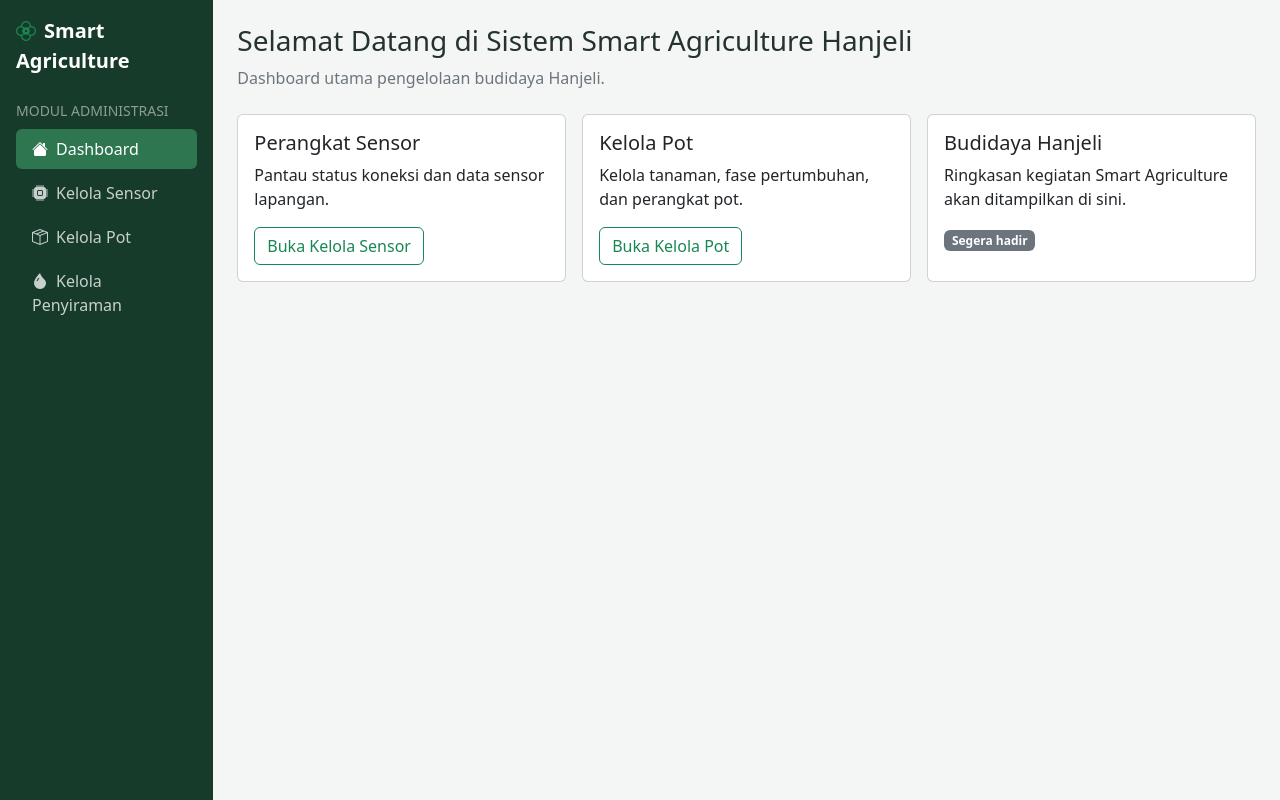
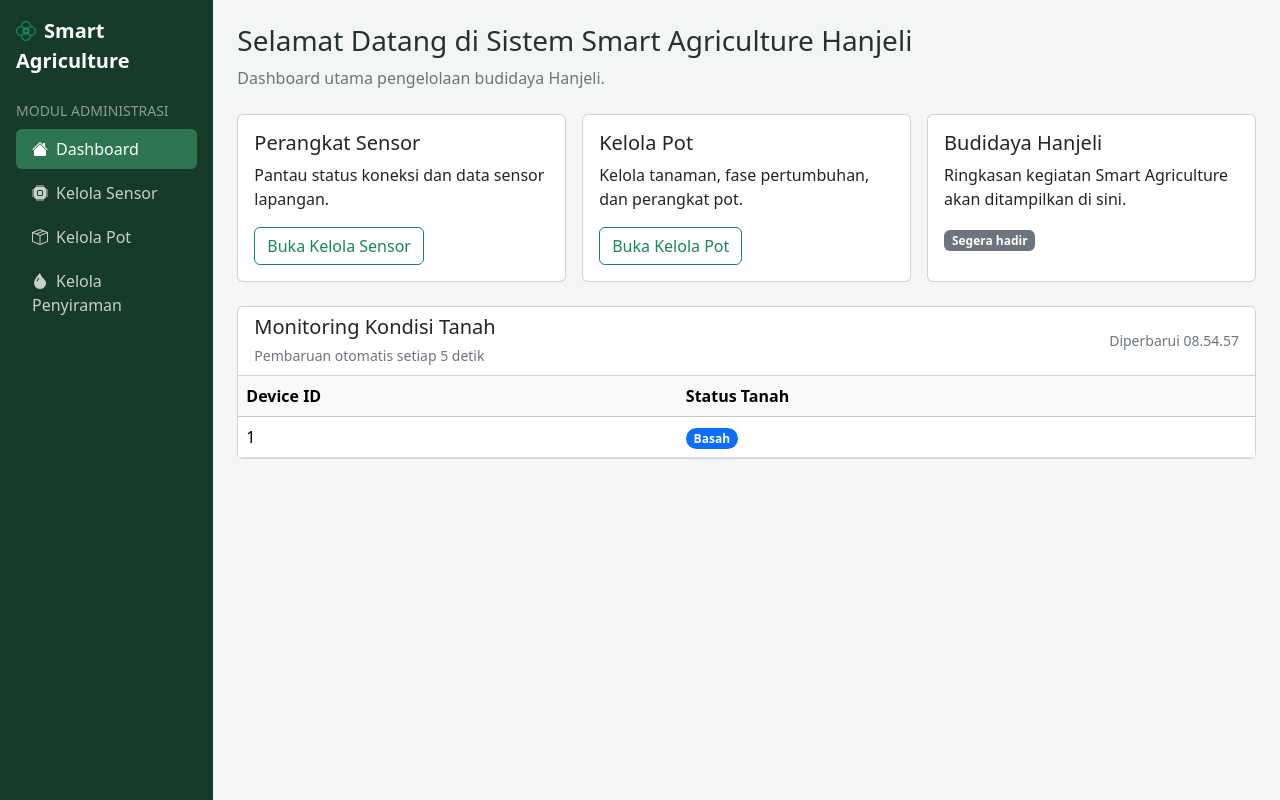
Before and after one commit to Al-iii/projectHanjeli, a Django app: page /admin-dashboard/ in a window 1280 px wide. Run offline with Django 5.2, Linux system fonts and the light colour scheme; tables that the repository leaves empty hold one stand-in row (values such as "Sample post").

Commit message:
menambah logika ambang batas status tanah (kering, normal, basah) dan klasifikasi kelembapan tanah

```diff
--- a/admin/templates/administrasi/dashboard.html
+++ b/admin/templates/administrasi/dashboard.html
@@ -37,4 +37,84 @@
     </div>
   </div>
 </div>
+
+<section class="card mt-4" id="soil-monitoring" data-json-url="{% url 'administrasi:data_sensor_json' %}">
+  <div class="card-header bg-white d-flex justify-content-between align-items-center">
+    <div>
+      <h2 class="h5 mb-1">Monitoring Kondisi Tanah</h2>
+      <small class="text-secondary">Pembaruan otomatis setiap 5 detik</small>
+    </div>
+    <span id="soil-monitoring-updated" class="small text-secondary" role="status" aria-live="polite"></span>
+  </div>
+  <div class="table-responsive">
+    <table class="table table-hover align-middle mb-0">
+      <thead class="table-light"><tr><th>Device ID</th><th>Status Tanah</th></tr></thead>
+      <tbody id="soil-monitoring-body">
+        <tr><td colspan="2" class="text-secondary">Memuat data perangkat...</td></tr>
+      </tbody>
+    </table>
+  </div>
+</section>
+
+<script>
+  (() => {
+    const panel = document.getElementById("soil-monitoring");
+    const tbody = document.getElementById("soil-monitoring-body");
+    const updatedLabel = document.getElementById("soil-monitoring-updated");
+    const badgeClass = {
+      "Kering": "text-bg-danger",
+      "Normal": "text-bg-success",
+      "Basah": "text-bg-primary",
+      "Tidak Ada Data": "text-bg-secondary"
+    };
+
+    function renderDevices(devices) {
+      tbody.replaceChildren();
+      if (!devices.length) {
+        const row = document.createElement("tr");
+        const cell = document.createElement("td");
+        cell.colSpan = 2;
+        cell.className = "text-center text-secondary py-3";
+        cell.textContent = "Belum ada data perangkat.";
+        row.appendChild(cell);
+        tbody.appendChild(row);
+        return;
+      }
+
+      devices.forEach((device) => {
+        const row = document.createElement("tr");
+        const idCell = document.createElement("td");
+        idCell.textContent = device.device_id;
+        const statusCell = document.createElement("td");
+        const status = device.status_tanah || "Tidak Ada Data";
+        const badge = document.createElement("span");
+        badge.className = `badge rounded-pill ${badgeClass[status] || badgeClass["Tidak Ada Data"]}`;
+        badge.textContent = status;
+        statusCell.appendChild(badge);
+        row.append(idCell, statusCell);
+        tbody.appendChild(row);
+      });
+    }
+
+    async function refreshSoilStatus() {
+      try {
+        const response = await fetch(panel.dataset.jsonUrl, {
+          headers: { "Accept": "application/json" },
+          cache: "no-store"
+        });
+        if (!response.ok) throw new Error(`HTTP ${response.status}`);
+        const data = await response.json();
+        renderDevices(data.devices || []);
+        updatedLabel.textContent = `Diperbarui ${new Date().toLocaleTimeString("id-ID")}`;
+      } catch (error) {
+        console.error("Gagal memuat status tanah:", error);
+        updatedLabel.textContent = "Gagal memperbarui data; mencoba kembali.";
+      } finally {
+        window.setTimeout(refreshSoilStatus, 5000);
+      }
+    }
+
+    refreshSoilStatus();
+  })();
+</script>
 {% endblock %}
--- a/admin/views.py
+++ b/admin/views.py
@@ -5,6 +5,43 @@ from django.http import JsonResponse
 from django.shortcuts import render
 
 from .models import DataSoil, DataWeather, Device
+
+ADC_KERING = 2500
+ADC_BASAH = 1200
+
+
+def klasifikasi_status_tanah(nilai_adc):
+    """Klasifikasikan ADC: lebih tinggi berarti tanah lebih kering."""
+    if nilai_adc is None or isinstance(nilai_adc, bool):
+        return "Tidak Ada Data"
+    try:
+        nilai_adc = float(nilai_adc)
+    except (TypeError, ValueError):
+        return "Tidak Ada Data"
+
+    if nilai_adc > ADC_KERING:
+        return "Kering"
+    if nilai_adc < ADC_BASAH:
+        return "Basah"
+    return "Normal"
+
+
+def _klasifikasi_status_perangkat(soil_nodes):
+    """Pakai median ADC node valid agar status perangkat mewakili sensornya."""
+    nilai_valid = sorted(
+        node.adc
+        for node in soil_nodes
+        if node.adc is not None and isinstance(node.adc, (int, float))
+    )
+    if not nilai_valid:
+        return "Tidak Ada Data"
+
+    tengah = len(nilai_valid) // 2
+    if len(nilai_valid) % 2:
+        nilai_perwakilan = nilai_valid[tengah]
+    else:
+        nilai_perwakilan = (nilai_valid[tengah - 1] + nilai_valid[tengah]) / 2
+    return klasifikasi_status_tanah(nilai_perwakilan)
 
 
 def _get_devices_with_latest_data():
@@ -27,6 +64,7 @@ def _get_devices_with_latest_data():
     for device in devices:
         device.weather = device.weather_terbaru[0] if device.weather_terbaru else None
         device.soil = device.soil_terbaru
+        device.status_tanah = _klasifikasi_status_perangkat(device.soil)
     return devices
 
 
@@ -69,6 +107,7 @@ def data_sensor_json(request):
                     {"address": node.address, "adc": node.adc}
                     for node in device.soil
                 ],
+                "status_tanah": device.status_tanah,
             }
             for device in devices
         ],
```
Also changed, not shown: admin/templates/administrasi/kelola_sensor.html (+23 -3 lines).
